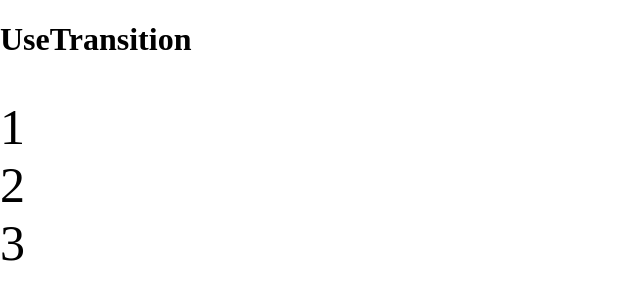
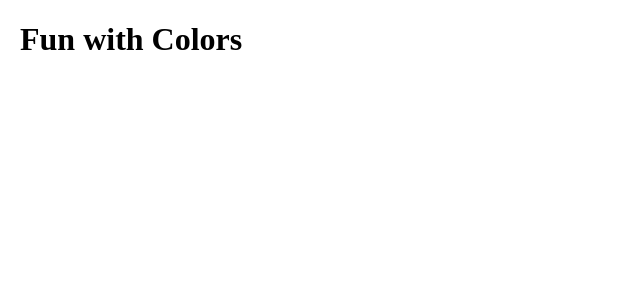
Before and after one commit to MadhavBahl/react-sprints, a React (Create React App) app in the folder carousel/: page / in a window 1280 px wide. Shown: the top 300 px of the page, without its empty margins (0-640 px from the left). Built offline with nearby package versions, Linux system fonts and the light colour scheme.

Commit message:
Add solution to useTransition challenge

```diff
--- a/carousel/src/components/App.jsx
+++ b/carousel/src/components/App.jsx
@@ -3,12 +3,16 @@
 import './App.css';
 import UseSpring from './Fun/UseSpring';
 import UseTransition from './Fun/UseTransition';
+import FunWithColors from './Fun/FunWithColors';
+import FunWithColorsAuto from './Fun/FunWithColorsAuto';
 
 const App = () => {
     return (
         <div className=''>
             {/* <UseSpring /> */}
-            <UseTransition />
+            {/* <UseTransition /> */}
+            {/* <FunWithColors /> */}
+            <FunWithColorsAuto />
         </div>
     );
 };
--- /dev/null
+++ b/carousel/src/components/Fun/FunWithColors.css
@@ -0,0 +1,25 @@
+.play {
+    margin-left: 20px;
+}
+
+.color-container {
+    min-height: 50px;
+}
+
+.color {
+    font-size: 5em;
+    font-weight: 800;
+    line-height: 60px;
+}
+
+.ORANGE {
+    color: #ffb84c;
+}
+
+.PINK {
+    color: #f266ab;
+}
+
+.PURPLE {
+    color: #a459d1;
+}
--- /dev/null
+++ b/carousel/src/components/Fun/FunWithColors.jsx
@@ -0,0 +1,59 @@
+import React, { useState } from 'react';
+import { useTransition, animated } from 'react-spring';
+
+import './FunWithColors.css';
+
+const DATA = [1, 2, 3];
+const COLORS = ['ORANGE', 'PINK', 'PURPLE'];
+
+const FunWithColors = () => {
+    // const transitions = useTransition(DATA, {
+    //     from: { opacity: 0 },
+    //     enter: { opacity: 1 },
+    //     leave: { opacity: 0 },
+    //     config: { duration: 1000 },
+    // });
+    const [colors, setColors] = useState(COLORS);
+
+    const transitions2 = useTransition(colors, {
+        from: { opacity: 0, transform: 'perspective(600px) rotateX(180deg)' },
+        enter: { opacity: 1, transform: 'perspective(600px) rotateX(0deg)' },
+        leave: { opacity: 0, transform: 'perspective(600px) rotateX(180deg)' },
+        config: { duration: 1500 },
+    });
+
+    const handleMouseLeave = () => {
+        setColors([]);
+    };
+
+    const handleMouseEnter = () => {
+        setColors(COLORS);
+    };
+
+    return (
+        <div className='play'>
+            <h1>Fun with Colors</h1>
+            <br />
+
+            <div
+                className='color-container'
+                onMouseEnter={handleMouseEnter}
+                onMouseLeave={handleMouseLeave}
+            >
+                {transitions2((styles, item) => (
+                    <animated.div
+                        className={`color ${item}`}
+                        style={{
+                            ...styles,
+                            fontSize: '50px',
+                        }}
+                    >
+                        {item}
+                    </animated.div>
+                ))}
+            </div>
+        </div>
+    );
+};
+
+export default FunWithColors;
--- /dev/null
+++ b/carousel/src/components/Fun/FunWithColorsAuto.jsx
@@ -0,0 +1,72 @@
+import React, { useEffect, useState } from 'react';
+import { useTransition, animated } from 'react-spring';
+
+import './FunWithColors.css';
+
+const COLORS = ['ORANGE', 'PINK', 'PURPLE'];
+
+/**
+ * 500ms -> Transitions in
+ * 500ms -> Just stays there
+ * 500ms -> Transitions out
+ * 500ms -> It shows nothing
+ */
+
+const FunWithColorsAuto = () => {
+    // const transitions = useTransition(DATA, {
+    //     from: { opacity: 0 },
+    //     enter: { opacity: 1 },
+    //     leave: { opacity: 0 },
+    //     config: { duration: 1000 },
+    // });
+    const [activeIndex, setActiveIndex] = useState(0);
+    const [colors, setColors] = useState([]);
+
+    useEffect(() => {
+        const interval = setInterval(() => {
+            setActiveIndex((prevIndex) => (prevIndex + 1) % COLORS.length);
+        }, 2000);
+
+        return () => {
+            clearInterval(interval);
+        };
+    }, []);
+
+    useEffect(() => {
+        setColors(COLORS[activeIndex]);
+
+        setTimeout(() => {
+            setColors([]);
+        }, 1000);
+    }, [activeIndex]);
+
+    const transitions2 = useTransition(colors, {
+        from: { opacity: 0, transform: 'perspective(600px) rotateX(180deg)' },
+        enter: { opacity: 1, transform: 'perspective(600px) rotateX(0deg)' },
+        leave: { opacity: 0, transform: 'perspective(600px) rotateX(180deg)' },
+        config: { duration: 500 },
+    });
+
+    return (
+        <div className='play'>
+            <h1>Fun with Colors</h1>
+            <br />
+
+            <div className='color-container'>
+                {transitions2((styles, item) => (
+                    <animated.div
+                        className={`color ${item}`}
+                        style={{
+                            ...styles,
+                            fontSize: '50px',
+                        }}
+                    >
+                        {item}
+                    </animated.div>
+                ))}
+            </div>
+        </div>
+    );
+};
+
+export default FunWithColorsAuto;
--- a/carousel/src/components/Fun/UseTransition.jsx
+++ b/carousel/src/components/Fun/UseTransition.jsx
@@ -2,7 +2,6 @@
 import { useTransition, animated } from 'react-spring';
 
 const DATA = [1, 2, 3];
-const COLORS = ['ORANGE', 'PINK', 'BLUE'];
 
 const UseTransition = () => {
     const transitions = useTransition(DATA, {
```
